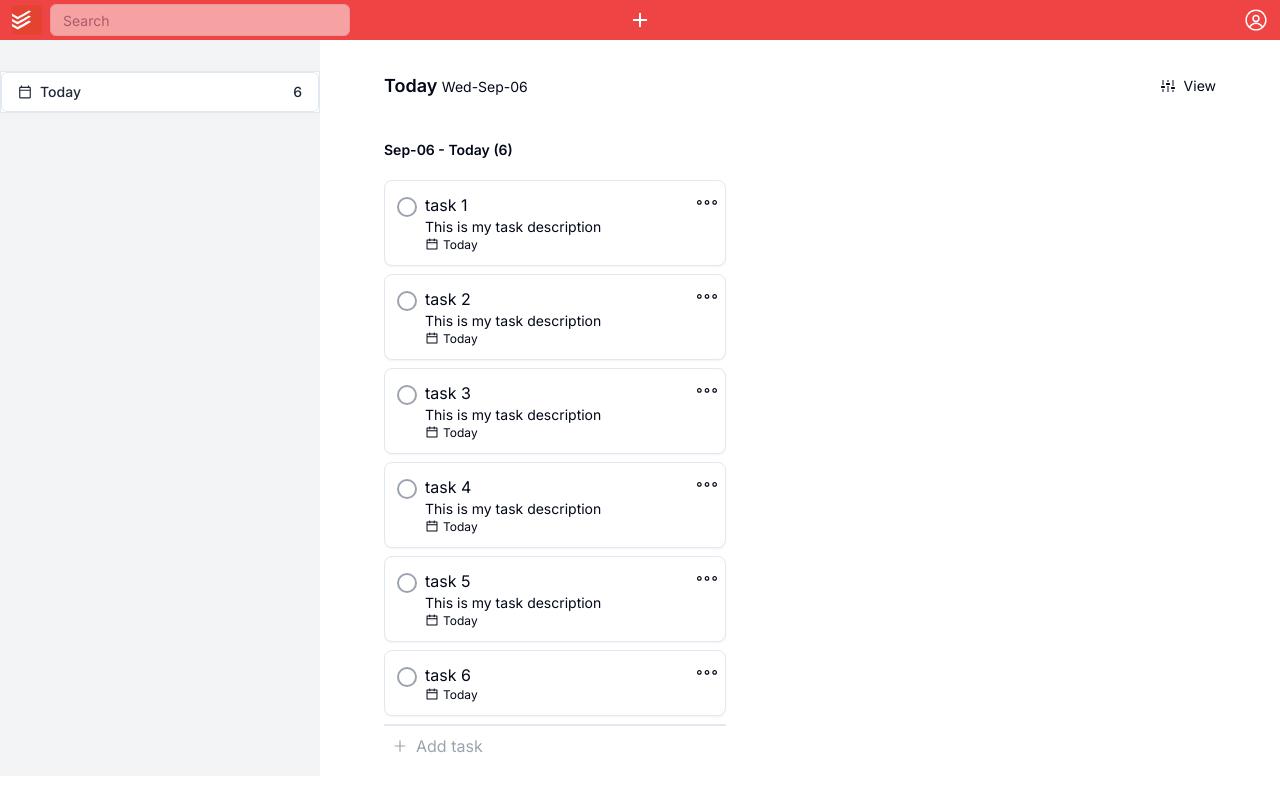
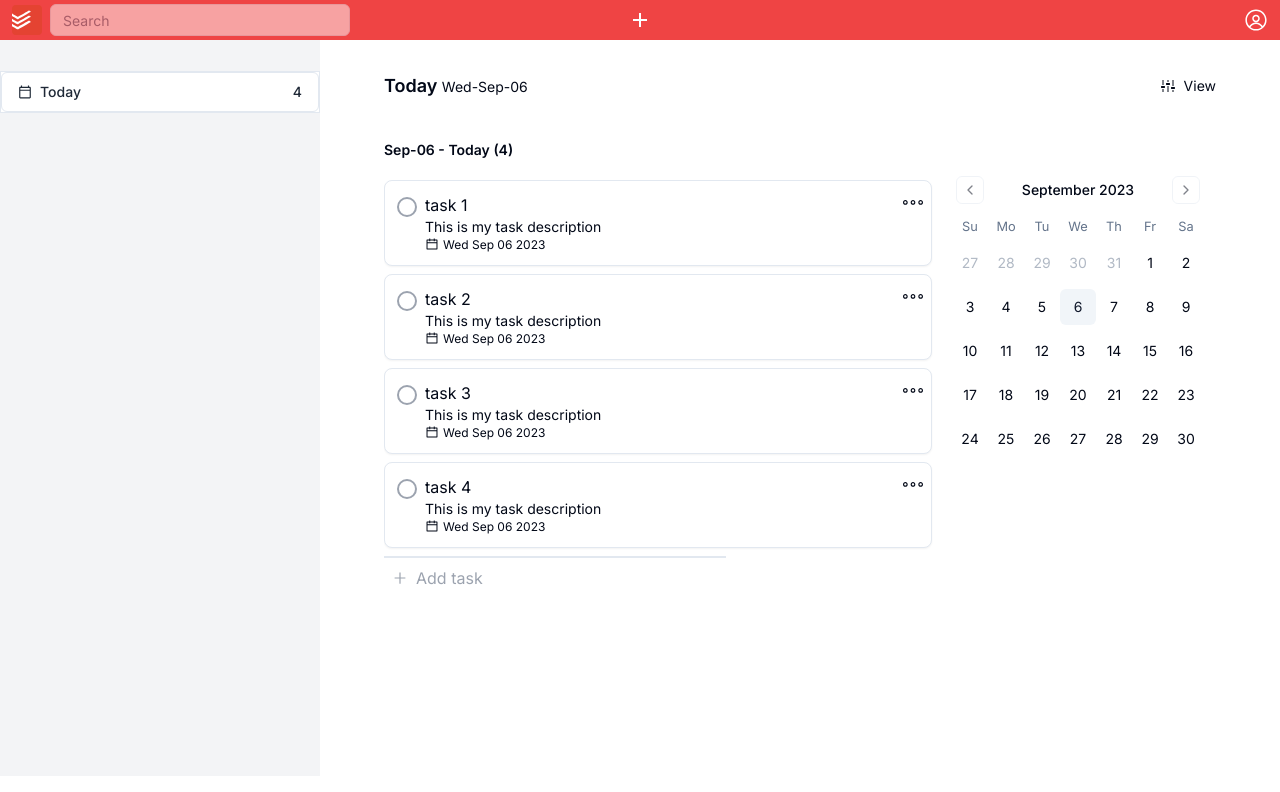
Before and after one commit to eric-nichols-nyc/listit-nextjs, a Next.js app: page / in a window 1280 px wide. Shown: the top 792 px of the page. Built offline with nearby package versions, Linux system fonts and the light colour scheme.

Commit message:
added date changing

```diff
--- /dev/null
+++ b/components/Calendar.tsx
@@ -0,0 +1,9 @@
+import React from 'react'
+
+const Calendar = () => {
+  return (
+    <div>Calendar</div>
+  )
+}
+
+export default Calendar
--- a/components/Column.tsx
+++ b/components/Column.tsx
@@ -41,7 +41,7 @@
     <div>
       <div className="
        mycolumn
-        w-[350px]
+        w-full
         pr-2
         h-full
       ">
@@ -63,6 +63,7 @@
                           key={item.id}
                           name={item.name}
                           description={item.description}
+                          duedate={item.duedate}
                           order={item.order}
                           innerRef={provided.innerRef}
                           draggableProps={provided.draggableProps}
--- /dev/null
+++ b/components/DatePicker.tsx
@@ -0,0 +1,64 @@
+"use client"
+
+import * as React from "react"
+import { format } from "date-fns"
+import { Calendar as CalendarIcon } from "lucide-react"
+
+import { cn } from "@/lib/utils"
+import { Button } from "@/components/ui/button"
+import { Calendar } from "@/components/ui/calendar"
+import {
+  Popover,
+  PopoverContent,
+  PopoverTrigger,
+} from "@/components/ui/popover"
+
+interface DatePickerProps {
+  date?: Date
+  onSelected: (date: Date) => void
+}
+
+export default function DatePickerDemo({
+  onSelected,
+}: DatePickerProps) {
+  const [date, setDate] = React.useState<Date>()
+
+  React.useEffect(() => {
+    if (date) onSelected(date)
+  }, [date])
+
+
+  const onSetDate = (date: Date) => {
+    console.log(date)
+    setDate(date)
+    onSelected(date)
+  }
+
+  return (
+    <div>
+      <Popover>
+        <PopoverTrigger asChild>
+          <Button
+            variant={"ghost"}
+            className={cn(
+              "w-full justify-start text-left font-normal",
+              !date && "text-muted-foreground"
+            )}
+          >
+            <CalendarIcon className="mr-2 h-4 w-4" />
+            {date ? format(date, "PPP") : <span>Due date</span>}
+          </Button>
+        </PopoverTrigger>
+        <PopoverContent className="w-auto p-0">
+          <Calendar
+            mode="single"
+            selected={date}
+            onSelect={setDate}
+            initialFocus
+          />
+        </PopoverContent>
+      </Popover>
+    </div>
+
+  )
+}
--- a/components/Home.tsx
+++ b/components/Home.tsx
@@ -4,6 +4,7 @@
 import Header from '@/components/Header';
 import { useTaskStore } from '@/store/taskStore';
 import {format} from 'date-fns'
+import { Calendar } from './ui/calendar';
 
 export default function Home() {
   const [tasks] = useTaskStore(state => [state.tasks, state.addTask])
@@ -30,6 +31,9 @@
             <ColumnFooter />
           </div>
         </div>
+        <div className="pt-6">
+          <Calendar />
+        </div>
       </div>
     </div>
   )
--- a/components/Task.tsx
+++ b/components/Task.tsx
@@ -22,6 +22,8 @@
 import { taskData } from '@/constants';
 import { TfiMore } from 'react-icons/tfi';
 import { getNewCardOrder } from '@/utils/getItemOrder';
+import Calendar from './Calendar';
+import DatePickerDemo from './DatePicker';
 
 const borders = {
   'none': 'border-gray-400',
@@ -36,6 +38,7 @@
   name,
   description,
   innerRef,
+  duedate,
   draggableProps,
   draggableHandleProps,
 }: Task) => {
@@ -84,8 +87,34 @@
     setCheckColor(getColor())
   },[priority])
 
+  // change color of checkbox border
+  useEffect(() => {
+    if(!duedate){
+      const date = new Date();
+      const t = {
+        id,
+        name,
+        description,
+        duedate: date,
+      }
+
+      updateTask(id, t)
+
+    }
+  }, [])
+
   const onClose = () => {
     setShowForm(false)
+  }
+
+  const onDateChanged = (duedate: Date) => {
+    const t = {
+      id,
+      name,
+      description,
+      duedate,
+    }
+    updateTask(id, t)
   }
 
   const updateCurrentTask = (name: string, description: string) => {
@@ -124,6 +153,12 @@
 
   const bodycontent = taskData.map((item, index) => {
     if (item.type === 'button') {
+      if(item.id === 'duedate') return (
+      <div key={item.id} className="border-b">
+        <DatePickerDemo
+          onSelected={onDateChanged}
+        />
+      </div>)
       return (<LIButton
         key={item.id}
         id={item.id}
@@ -226,7 +261,7 @@
                 size={14}
               />
               <div className="ml-1">
-                Today
+                {duedate ? duedate.toDateString() : 'No due date'}
               </div>
             </div>
           </div>
--- /dev/null
+++ b/components/ui/calendar.tsx
@@ -0,0 +1,64 @@
+"use client"
+
+import * as React from "react"
+import { ChevronLeft, ChevronRight } from "lucide-react"
+import { DayPicker } from "react-day-picker"
+
+import { cn } from "@/lib/utils"
+import { buttonVariants } from "@/components/ui/button"
+
+export type CalendarProps = React.ComponentProps<typeof DayPicker>
+
+function Calendar({
+  className,
+  classNames,
+  showOutsideDays = true,
+  ...props
+}: CalendarProps) {
+  return (
+    <DayPicker
+      showOutsideDays={showOutsideDays}
+      className={cn("p-3", className)}
+      classNames={{
+        months: "flex flex-col sm:flex-row space-y-4 sm:space-x-4 sm:space-y-0",
+        month: "space-y-4",
+        caption: "flex justify-center pt-1 relative items-center",
+        caption_label: "text-sm font-medium",
+        nav: "space-x-1 flex items-center",
+        nav_button: cn(
+          buttonVariants({ variant: "outline" }),
+          "h-7 w-7 bg-transparent p-0 opacity-50 hover:opacity-100"
+        ),
+        nav_button_previous: "absolute left-1",
+        nav_button_next: "absolute right-1",
+        table: "w-full border-collapse space-y-1",
+        head_row: "flex",
+        head_cell:
+          "text-muted-foreground rounded-md w-9 font-normal text-[0.8rem]",
+        row: "flex w-full mt-2",
+        cell: "text-center text-sm p-0 relative [&:has([aria-selected])]:bg-accent first:[&:has([aria-selected])]:rounded-l-md last:[&:has([aria-selected])]:rounded-r-md focus-within:relative focus-within:z-20",
+        day: cn(
+          buttonVariants({ variant: "ghost" }),
+          "h-9 w-9 p-0 font-normal aria-selected:opacity-100"
+        ),
+        day_selected:
+          "bg-primary text-primary-foreground hover:bg-primary hover:text-primary-foreground focus:bg-primary focus:text-primary-foreground",
+        day_today: "bg-accent text-accent-foreground",
+        day_outside: "text-muted-foreground opacity-50",
+        day_disabled: "text-muted-foreground opacity-50",
+        day_range_middle:
+          "aria-selected:bg-accent aria-selected:text-accent-foreground",
+        day_hidden: "invisible",
+        ...classNames,
+      }}
+      components={{
+        IconLeft: ({ ...props }) => <ChevronLeft className="h-4 w-4" />,
+        IconRight: ({ ...props }) => <ChevronRight className="h-4 w-4" />,
+      }}
+      {...props}
+    />
+  )
+}
+Calendar.displayName = "Calendar"
+
+export { Calendar }
--- a/constants/index.ts
+++ b/constants/index.ts
@@ -1,4 +1,4 @@
-import { AiOutlineEdit, AiOutlineCopy, AiOutlineDelete } from 'react-icons/ai';
+import { AiOutlineEdit, AiOutlineCopy, AiOutlineDelete, AiOutlineCalendar } from 'react-icons/ai';
 import { BsFlagFill, BsSun } from 'react-icons/bs';
 import { GrSchedule } from 'react-icons/gr';
 import { MdOutlineSchedule } from 'react-icons/md';
@@ -11,35 +11,28 @@
     name: 'task 1',
     order: 'c',
     description: 'This is my task description',
+    duedate: new Date(),
   },
   {
     id: '2',
     name: 'task 2',
     order: 'f',
     description: 'This is my task description',
+    duedate: new Date(),
   },
   {
     id: '3',
     name: 'task 3',
     order: 'h',
     description: 'This is my task description',
+    duedate: new Date(),
   },
   {
     id: '4',
     name: 'task 4',
     order: 'm',
     description: 'This is my task description',
-  },
-  {
-    id: '5',
-    name: 'task 5',
-    order: 'p',
-    description: 'This is my task description',
-  },
-  {
-    id: '6',
-    name: 'task 6',
-    order: 'v',
+    duedate: new Date(),
   },
 ];
 
@@ -53,25 +46,9 @@
   },
   {
     id: 'duedate',
-    type: 'icons',
+    type: 'button',
     title: 'Due Date',
-    icon: [
-      {
-        name: MdOutlineSchedule,
-        color: 'red',
-        tip: 'Today',
-      },
-      {
-        name: BsSun,
-        color: 'orange',
-        tip: 'Tomorrow',
-      },
-      {
-        name: GrSchedule,
-        color: 'red',
-        tip: 'Next week',
-      },
-    ],
+    icon: AiOutlineCalendar,
   },
   {
     id: 'priority',
--- a/d.types.ts
+++ b/d.types.ts
@@ -2,6 +2,7 @@
   id: string;
   name: string;
   description?: string;
+  duedate?: Date;
   order?: string;
   innerRef?: any;
   draggableProps?: any;
--- a/package.json
+++ b/package.json
@@ -32,6 +32,7 @@
     "preline": "^1.9.0",
     "react": "18.2.0",
     "react-beautiful-dnd": "^13.1.1",
+    "react-day-picker": "^8.8.1",
     "react-detect-click-outside": "^1.1.7",
     "react-dom": "18.2.0",
     "react-icons": "^4.10.1",
```
Also changed, not shown: 1 other file (tests, documents, lock files or other folders).
